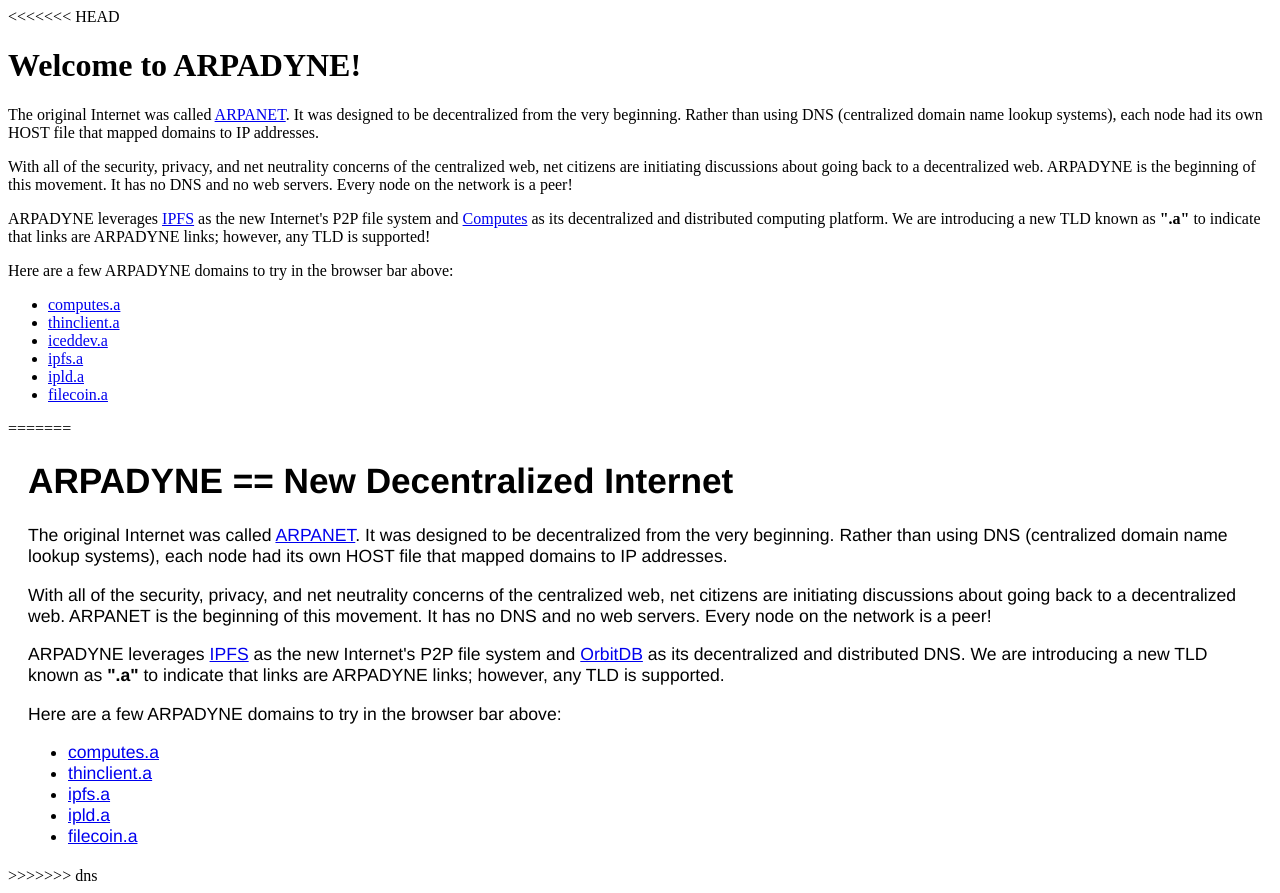
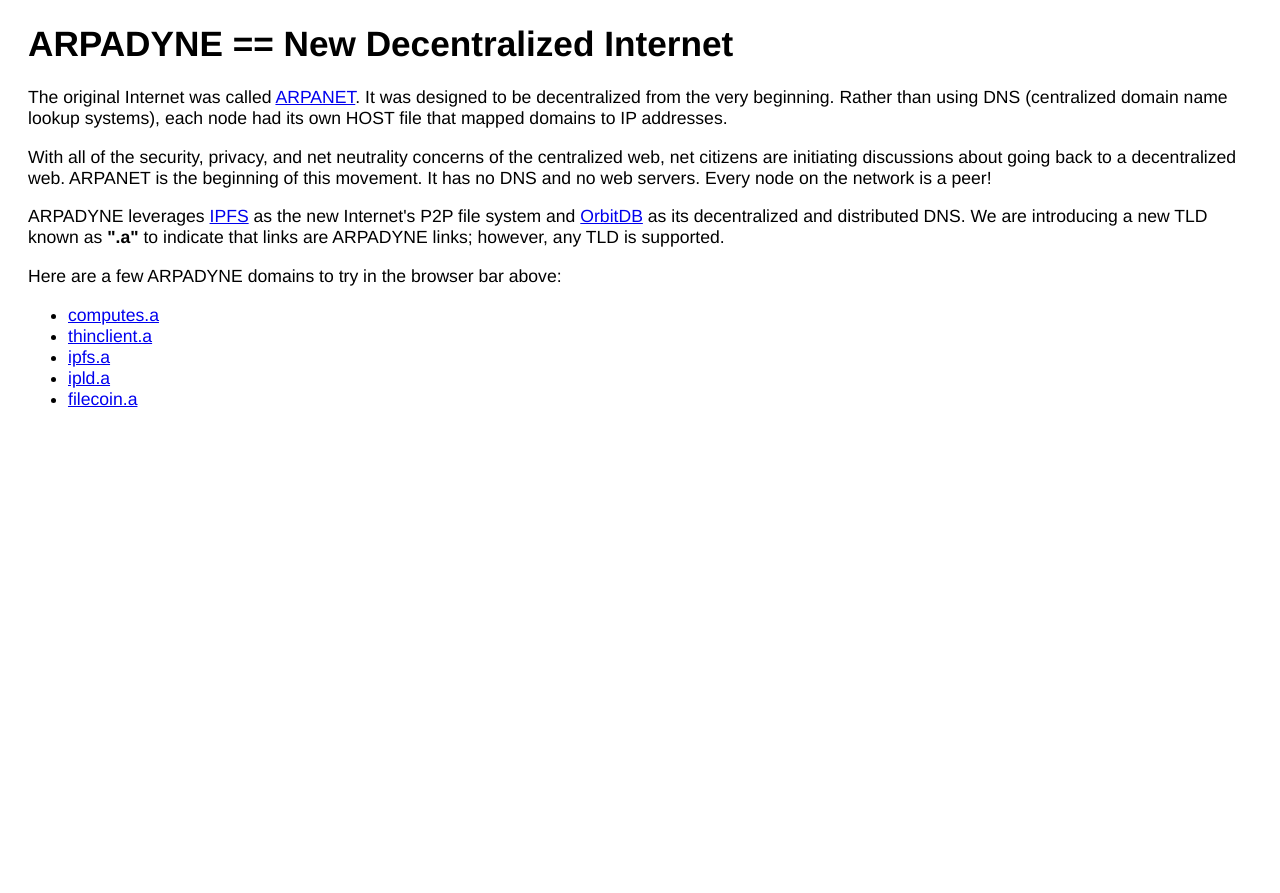
Before and after one commit to chrismatthieu/arpadyne, a website: page public/arpadyne.html in a window 1280 px wide. After the commit the page ends 800 px from the top, so only its background shows below. Drawn offline with Linux system fonts and the light colour scheme; a web font is replaced by a local one.

Commit message:
fixed merge conflicts

```diff
--- a/public/arpadyne.html
+++ b/public/arpadyne.html
@@ -10,42 +10,6 @@
 
   </head>
   <body>
-<<<<<<< HEAD
-    <h1>Welcome to ARPADYNE!</h1>
-    <p>
-      The original Internet was called <a href="https://en.wikipedia.org/wiki/ARPANET">ARPANET</a>. It was designed to be decentralized from the very beginning. Rather than using DNS (centralized domain name lookup systems), each node had its own HOST file that mapped domains to IP addresses.
-    </p>
-    <p>
-      With all of the security, privacy, and net neutrality concerns of the centralized web, net citizens are initiating discussions about going back to a decentralized web.
-      ARPADYNE is the beginning of this movement. It has no DNS and no web servers. Every node on the network is a peer!
-    </p>
-    <p>
-      ARPADYNE leverages <a href="https://ipfs.io">IPFS</a> as the new Internet's P2P file system and <a href="https://computes.com">Computes</a> as its decentralized and distributed computing platform. We are introducing a new TLD known as <b>".a"</b> to indicate that links are ARPADYNE links; however, any TLD is supported!
-    </p>
-    <p>
-       Here are a few ARPADYNE domains to try in the browser bar above:
-      <ul>
-        <li>
-          <a href="https://arpadyne.computes.com/computes.a" target="_parent">computes.a</a>
-        </li>
-        <li>
-          <a href="https://arpadyne.computes.com/thinclient.a" target="_parent">thinclient.a</a>
-        </li>
-        <li>
-          <a href="https://arpadyne.computes.com/iceddev.a" target="_parent">iceddev.a</a>
-        </li>
-        <li>
-          <a href="https://arpadyne.computes.com/ipfs.a" target="_parent">ipfs.a</a>
-        </li>
-        <li>
-          <a href="https://arpadyne.computes.com/ipld.a" target="_parent">ipld.a</a>
-        </li>
-        <li>
-          <a href="https://arpadyne.computes.com/filecoin.a" target="_parent">filecoin.a</a>
-        </li>
-      </ul>
-    </p>
-=======
     <div class="container">
       <h1>ARPADYNE == New Decentralized Internet</h1>
       <p>
@@ -81,6 +45,5 @@
 
     </div>
 
->>>>>>> dns
   </body>
 </html>
```
